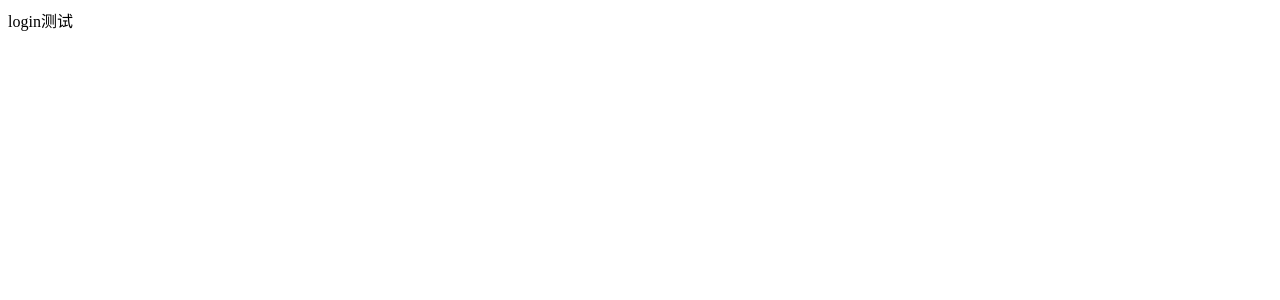
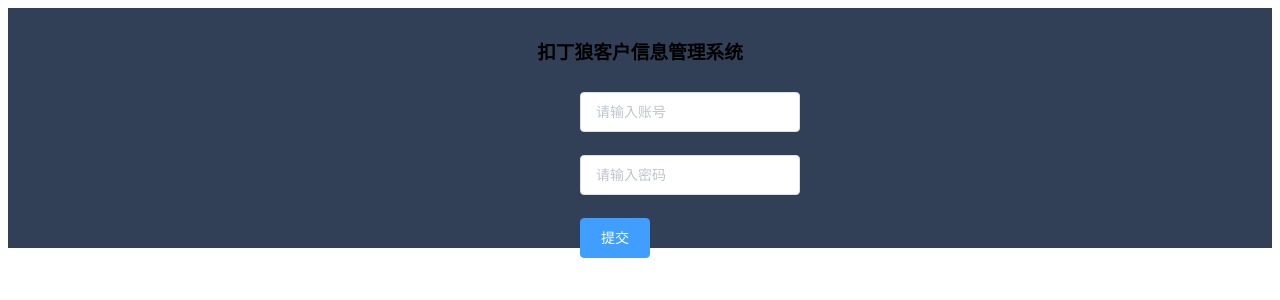
Before and after one commit to dawnmaner/text, a Vue app: page /#/login in a window 1280 px wide. Shown: the top 300 px of the page. Built offline with nearby package versions, Linux system fonts and the light colour scheme.

Commit message:
登录login基本页面完成

```diff
--- a/src/plugins/element.js
+++ b/src/plugins/element.js
@@ -1,5 +1,8 @@
 import Vue from 'vue'
-import { Button } from 'element-ui'
+import { Button,Form,FormItem,Input } from 'element-ui'
 //应用button
 // Vue.component(Button.name,Button)
 Vue.use(Button)
+Vue.use(Form)
+Vue.use(FormItem)
+Vue.use(Input)
--- a/src/views/login/Login.vue
+++ b/src/views/login/Login.vue
@@ -1,13 +1,58 @@
 <template>
-    <div>login测试</div>
+    <div class="login-wrapper">
+        <el-form :model="ruleForm" status-icon :rules="rules" ref="ruleForm" label-width="100px" class="login-content">
+            <h3>扣丁狼客户信息管理系统</h3>
+            <el-form-item prop="username">
+                <el-input type="text" placeholder="请输入账号" v-model="username" autocomplete="off"></el-input>
+            </el-form-item>
+            <el-form-item prop="pwd">
+                <el-input type="password" placeholder="请输入密码" v-model="ruleForm.pwd"
+                          autocomplete="off"></el-input>
+            </el-form-item>
+            <el-form-item>
+                <el-button class="login-btn" type="primary" @click="loginFn()">提交</el-button>
+            </el-form-item>
+        </el-form>
+    </div>
 </template>
 
 <script>
     export default {
-        name: "Login"
+        name: "Login",
+        data() {
+            return {
+                ruleForm: {},
+                rules: {
+                    username: [
+                        {required:true,message:'请输入账户',trigger: 'blur'}
+                    ],
+                    pwd: [
+                        {required:true,message:'请输入密码',trigger: 'blur'}
+                    ],
+                },
+            }
+        },
+        methods: {
+            loginFn() {
+
+            }
+        }
     }
 </script>
 
-<style scoped>
-
+<style lang="less" scoped>
+    .login-wrapper {
+        width: 100%;
+        height: 100%;
+        background:#324057;
+        display: flex;
+        justify-content: center;
+        align-items: center;
+        .login-content{
+            h3{text-align: center;
+            padding: 10px 0}
+            width: 320px;
+            height: 240px;
+        }
+    }
 </style>
```
